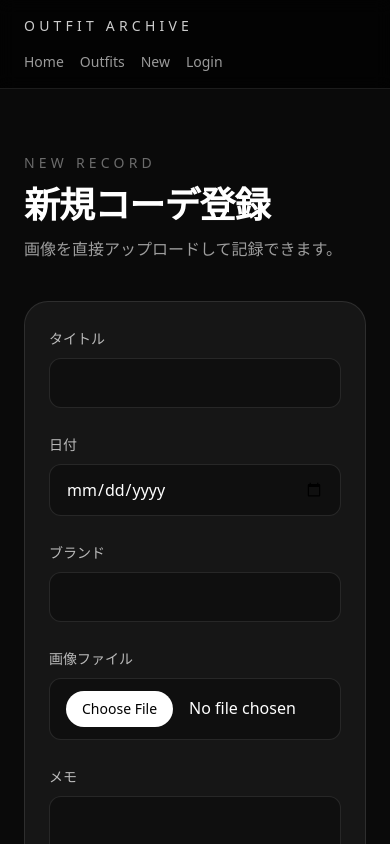
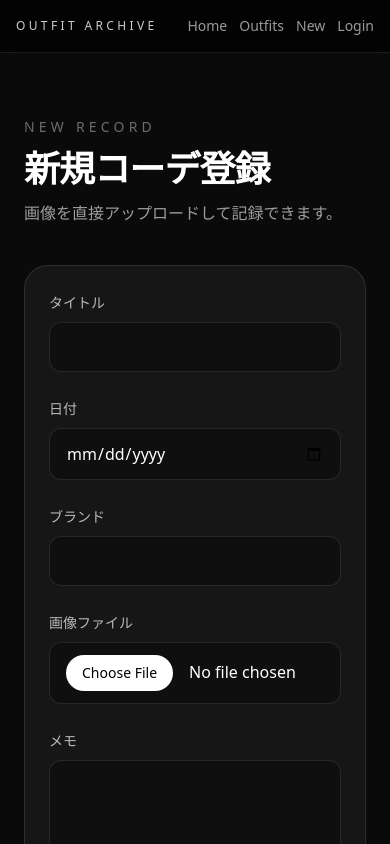
Before and after one commit to tomoya-1124/outfit-archive, a Next.js app: page /outfits/new in a window 390 px wide. Shown: the top 844 px of the page. Built offline with nearby package versions, Linux system fonts and the light colour scheme; no server answers.

Commit message:
editing UI

```diff
--- a/app/outfits/[id]/page.tsx
+++ b/app/outfits/[id]/page.tsx
@@ -76,7 +76,7 @@ export default function OutfitDetailPage() {
             ← 一覧へ戻る
           </Link>
 
-          <div className="flex flex-wrap gap-3">
+          <div className="flex flex-wrap gap-2 sm:gap-3">
             <button
               onClick={async () => {
                 const { error } = await supabase
@@ -92,7 +92,7 @@ export default function OutfitDetailPage() {
 
                 setOutfit({ ...outfit, is_public: !outfit.is_public });
               }}
-              className="rounded-full border border-white/15 px-4 py-2 text-sm text-white transition hover:bg-white/10"
+              className="rounded-full border border-white/15 px-3 py-2 text-xs text-white transition hover:bg-white/10 sm:px-4 sm:text-sm"
             >
               {outfit.is_public ? "非公開にする" : "公開にする"}
             </button>
@@ -103,7 +103,7 @@ export default function OutfitDetailPage() {
                   navigator.clipboard.writeText(shareUrl);
                   alert("共有URLをコピーしました。");
                 }}
-                className="rounded-full border border-white/15 px-4 py-2 text-sm text-white transition hover:bg-white/10"
+                className="rounded-full border border-white/15 px-3 py-2 text-xs text-white transition hover:bg-white/10 sm:px-4 sm:text-sm"
               >
                 共有URLコピー
               </button>
@@ -111,14 +111,14 @@ export default function OutfitDetailPage() {
 
             <button
               onClick={() => router.push(`/outfits/edit/${id}`)}
-              className="rounded-full border border-white/15 px-4 py-2 text-sm text-white transition hover:bg-white/10"
+              className="rounded-full border border-white/15 px-3 py-2 text-xs text-white transition hover:bg-white/10 sm:px-4 sm:text-sm"
             >
               編集する
             </button>
 
             <button
               onClick={handleDelete}
-              className="rounded-full border border-red-400/30 px-4 py-2 text-sm text-red-300 transition hover:bg-red-400/10"
+              className="rounded-full border border-red-400/30 px-3 py-2 text-xs text-red-300 transition hover:bg-red-400/10 sm:px-4 sm:text-sm"
             >
               削除する
             </button>
--- a/app/outfits/new/page.tsx
+++ b/app/outfits/new/page.tsx
@@ -118,7 +118,7 @@ export default function NewOutfitPage() {
               type="date"
               value={date}
               onChange={(e) => setDate(e.target.value)}
-              className="w-full rounded-xl border border-white/10 bg-black/30 px-4 py-3 text-white outline-none focus:border-white/30"
+              className="w-full appearance-none rounded-xl border border-white/10 bg-black/30 px-4 py-3 text-white outline-none focus:border-white/30"
               required
             />
           </div>
--- a/components/Header.tsx
+++ b/components/Header.tsx
@@ -39,12 +39,12 @@ export default function Header() {
 
   return (
     <header className="border-b border-white/10 bg-black/70 backdrop-blur">
-      <div className="mx-auto flex max-w-6xl flex-wrap items-center justify-between gap-4 px-6 py-4 text-white">
-        <Link href="/" className="text-sm tracking-[0.3em] text-white/80">
+      <div className="mx-auto flex max-w-6xl flex-wrap items-center justify-between gap-3 px-4 py-4 text-white sm:px-6">
+        <Link href="/" className="text-xs tracking-[0.28em] text-white/80">
           OUTFIT ARCHIVE
         </Link>
 
-        <nav className="flex flex-wrap items-center gap-4 text-sm text-white/60">
+        <nav className="flex flex-wrap items-center gap-3 text-sm text-white/60 sm:gap-4">
           <Link href="/" className="hover:text-white">
             Home
           </Link>
```
